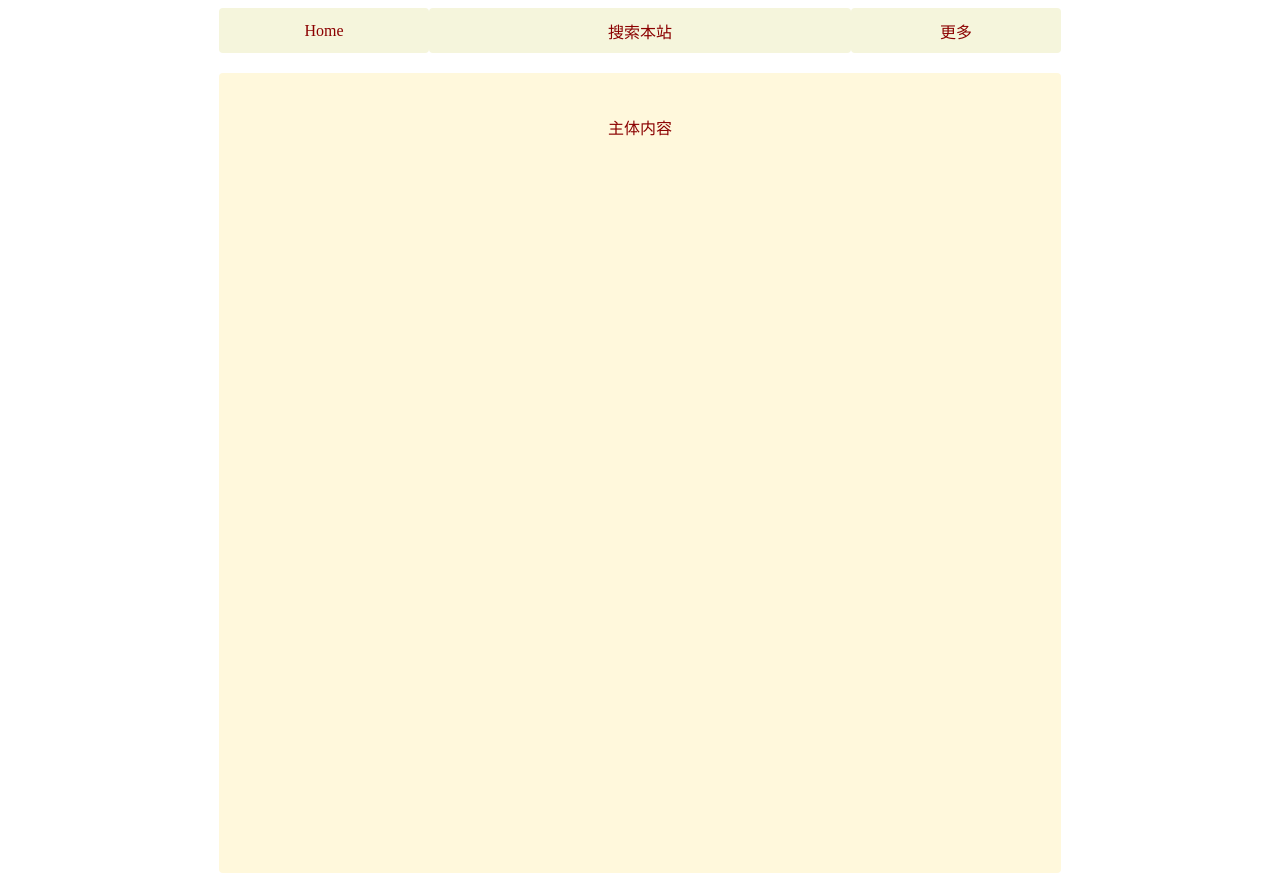
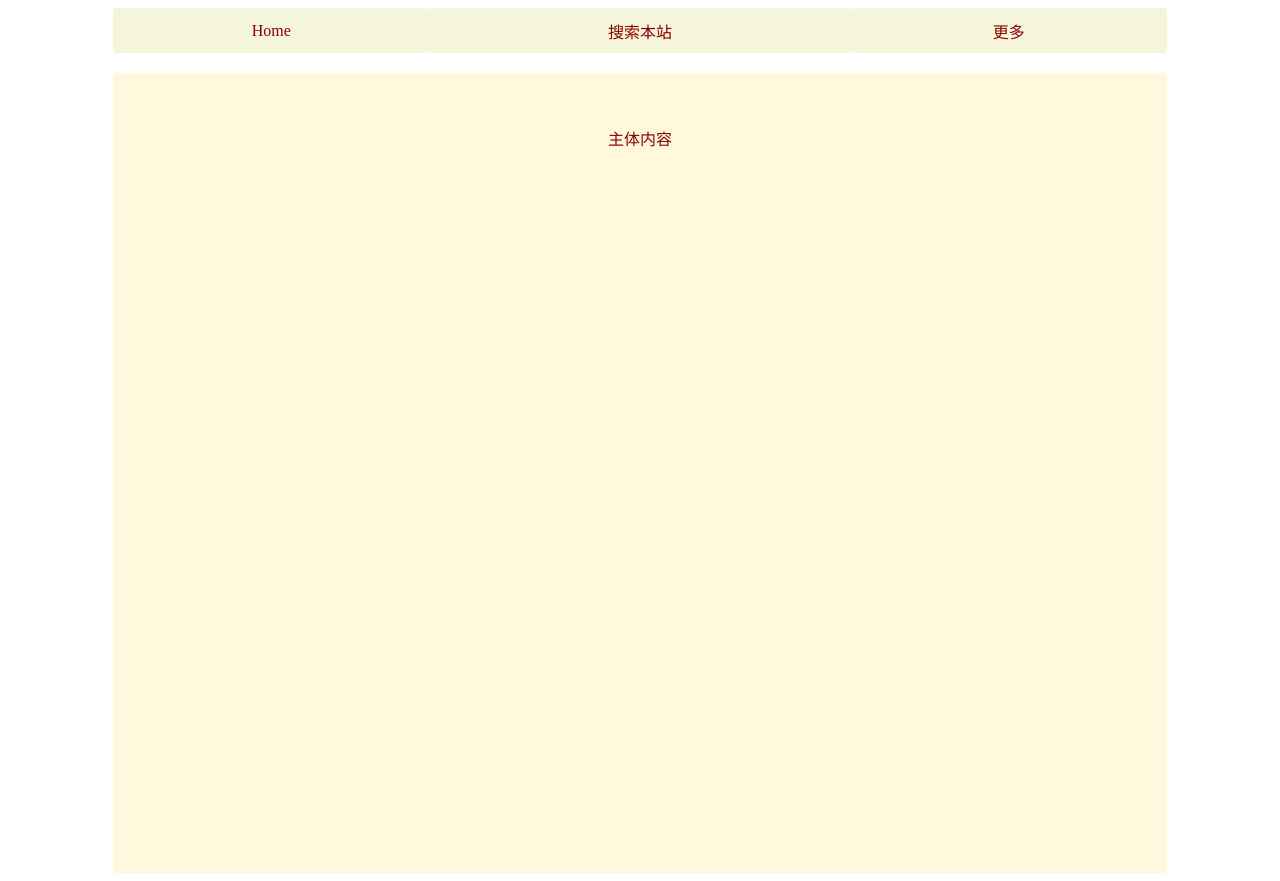
Before and after one commit to Jjqcoder/home, a Vue app in the folder my-home-client/: page / in a window 1280 px wide. Built offline with nearby package versions, Linux system fonts and the light colour scheme.

Commit message:
修改布局

```diff
--- a/my-home-client/src/components/Layout.vue
+++ b/my-home-client/src/components/Layout.vue
@@ -2,11 +2,11 @@
   <el-row>
     <!-- 一共有24份 -->
     <!-- 左边留白 -->
-    <el-col :span="4" style="background:white">
+    <el-col :span="2" style="background:white">
       <div class="grid-content" />
     </el-col>
     <!-- 导航栏左侧-LOGO -->
-    <el-col :span="4" style="background:Beige">
+    <el-col :span="6" style="background:Beige">
       <div class="grid-content ep-bg-purple-dark my-home"><span class="my-logo">Home</span></div>
     </el-col>
     <!-- 导航栏中心 -->
@@ -14,23 +14,24 @@
       <div class="grid-content"><span class="my-search">搜索本站</span></div>
     </el-col>
     <!-- 导航栏右侧-存放下拉框，放入网站相关信息、功能 -->
-    <el-col :span="4" style="background:Beige">
+    <el-col :span="6" style="background:Beige">
       <div class="grid-content"><span class="my-more">更多</span></div>
     </el-col>
     <!-- 右边留白 -->
-    <el-col :span="4" style="background:Khaki2">
+    <el-col :span="2" style="background:Khaki2">
       <div class="grid-content" />
     </el-col>
   </el-row>
   <el-row>
-    <el-col :span="4" style="background:white" class="content">
+    <el-col :span="2" style="background:white" class="content">
       <div class="grid-content" />
     </el-col>
-    <el-col :span="16" style="background:Cornsilk" class="content">
+    <el-col :span="20" style="background:Cornsilk" class="content">
       <span class="my-content">主体内容</span>
       <div class="grid-content" />
     </el-col>
-    <el-col :span="4" style="background:white" class="content">
+    <!-- 右边留白 -->
+    <el-col :span="2" style="background:white" class="content">
       <div class="grid-content" />
     </el-col>
   </el-row>
```
Also changed, not shown: 1 other file (tests, documents, lock files or other folders).
